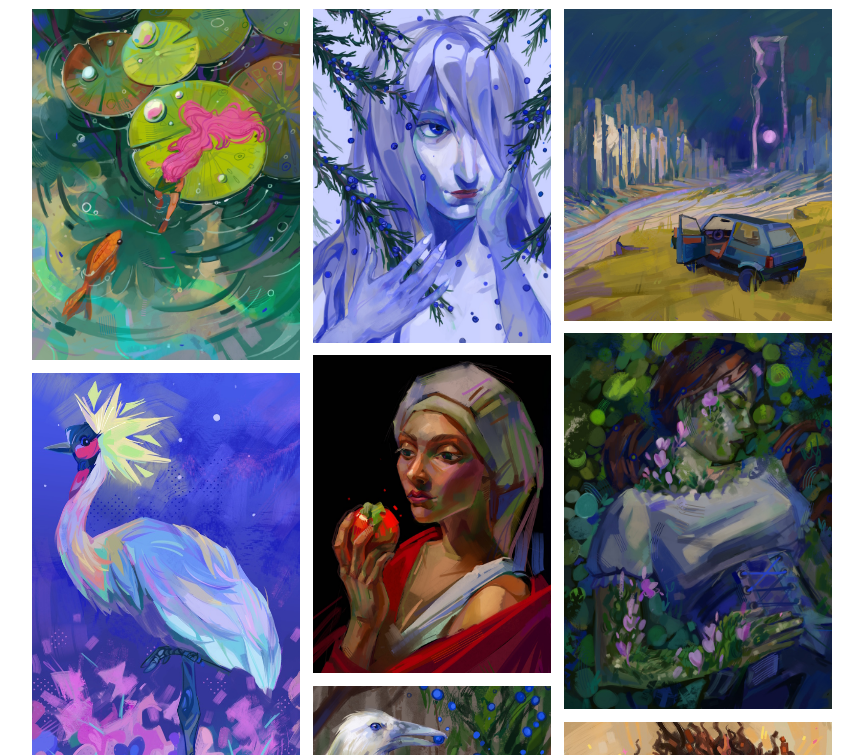
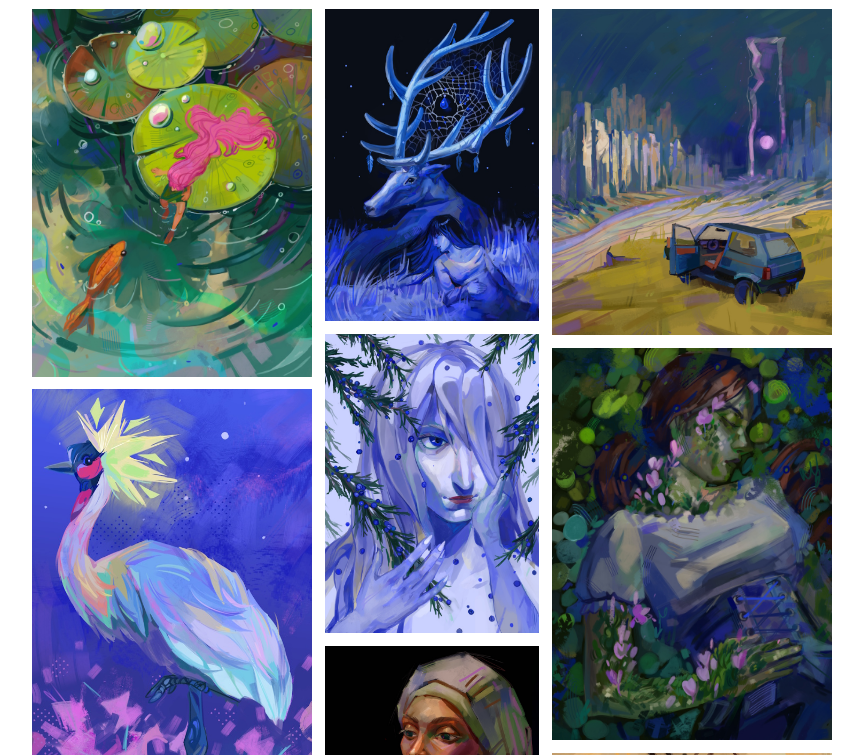
Before and after one commit to li-lovski/li-lovski.github.io, a website built with webpack: page index.html in a window 1280 px wide. Shown: the part 45-800 px from the top of the page, without its empty margins (208-1071 px from the left). Built offline with nearby package versions, Linux system fonts and the light colour scheme.

Commit message:
ОЛЕНИЙ ***** МОЙ ТАЛИСМАН

```diff
--- a/index.html
+++ b/index.html
@@ -45,8 +45,14 @@
     <a href="picture.html?file=personal3.png">
       <img alt="" src="img/personal3_preview.jpg">
     </a>
+    <a href="picture.html?file=personal8.png">
+      <img alt="" src="img/personal8_preview.jpg">
+    </a>
   </div>
   <div class="archive-column">
+    <a href="picture.html?file=personal15.png">
+      <img alt="" src="img/personal15_preview.jpg">
+    </a>
     <a href="picture.html?file=personal12.png">
       <img alt="" src="img/personal12_preview.jpg">
     </a>
@@ -58,9 +64,6 @@
     </a>
     <a href="picture.html?file=personal5.png">
       <img alt="" src="img/personal5_preview.jpg">
-    </a>
-    <a href="picture.html?file=personal8.png">
-      <img alt="" src="img/personal8_preview.jpg">
     </a>
   </div>
   <div class="archive-column">
```
Also changed, not shown: picture.html (+6 -3 lines), img/personal15_preview.jpg (added), 1 other file.
